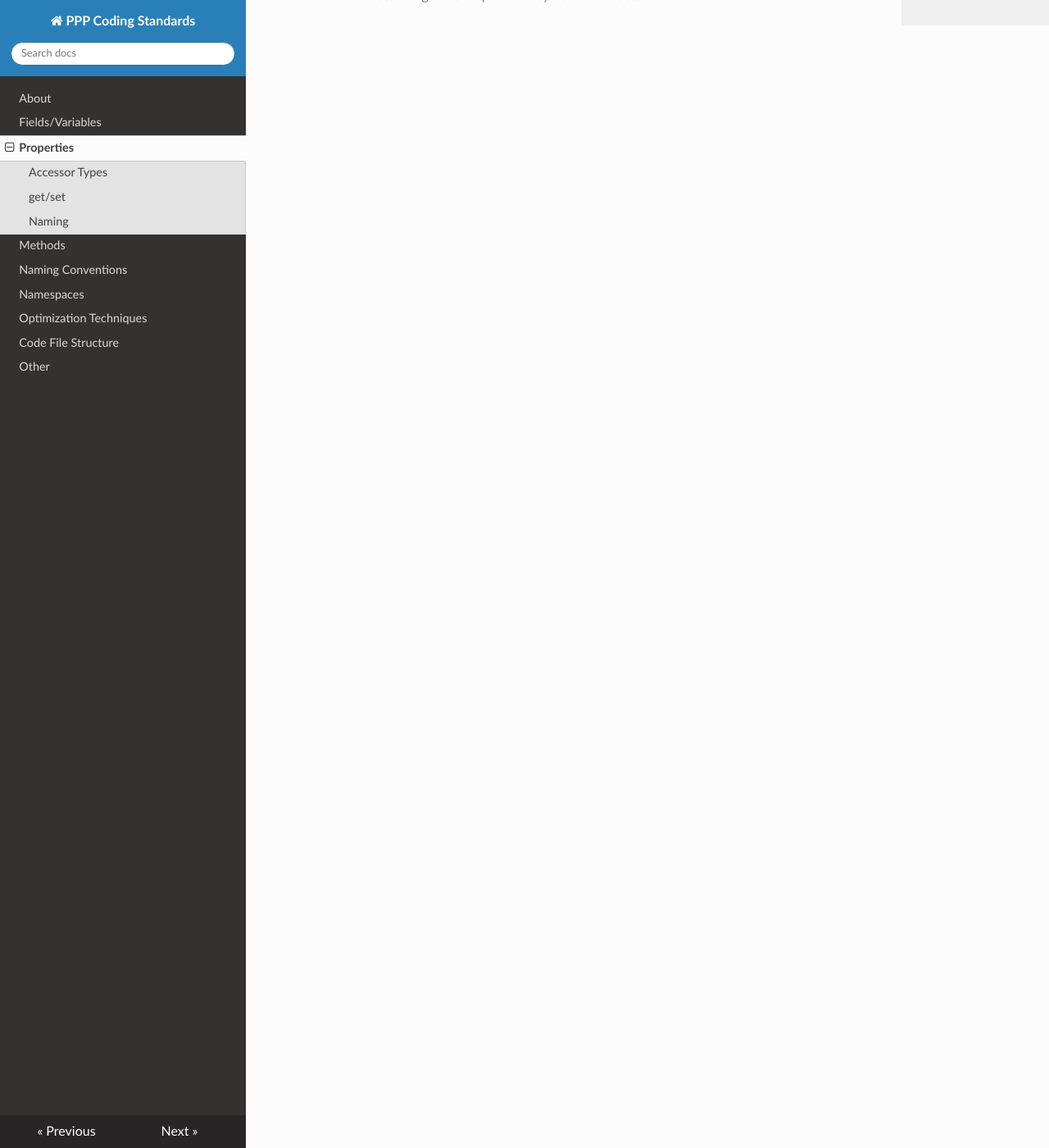
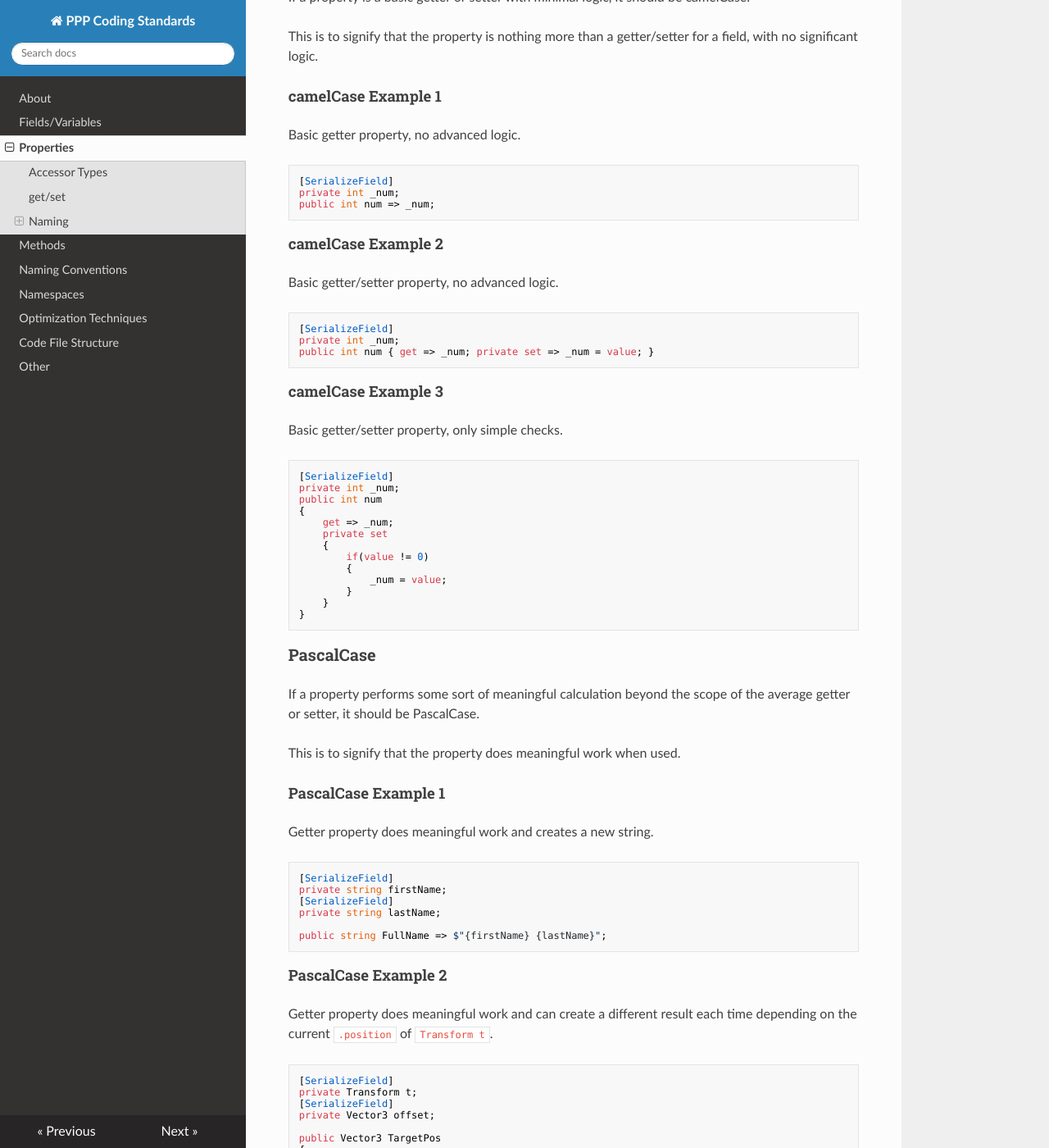
Before and after one commit to DavidCampbellIII/Coding-Standards, an MkDocs documentation site: the page built from docs/properties.md, in a window 1280 px wide and 1400 px high, scrolled down 1924 px. Shown: the whole window at 82% size. Built offline with MkDocs 1.6.1, drawn with Linux system fonts in a browser that asks for light colours; nearby versions of some CDN libraries; some of the changed text lies outside the part shown.

Commit message:
Added property naming convention examples

````diff
--- a/docs/properties.md
+++ b/docs/properties.md
@@ -82,6 +82,118 @@ public int myNum
 }
 ```
 
+---
+
 ## Naming
 
-Properties should be named in camelCase.
+Properties should be named in either camelCase or PascalCase, depending on their purpose.
+
+### camelCase
+
+If a property is a basic getter or setter with minimal logic, it should be camelCase.
+
+This is to signify that the property is nothing more than a getter/setter for a field, with no significant logic.
+
+#### camelCase Example 1
+
+Basic getter property, no advanced logic.
+
+```csharp
+[SerializeField]
+private int _num;
+public int num => _num;
+```
+
+#### camelCase Example 2
+
+Basic getter/setter property, no advanced logic.
+
+```csharp
+[SerializeField]
+private int _num;
+public int num { get => _num; private set => _num = value; }
+```
+
+#### camelCase Example 3
+
+Basic getter/setter property, only simple checks.
+
+```csharp
+[SerializeField]
+private int _num;
+public int num
+{
+    get => _num;
+    private set
+    {
+        if(value != 0)
+        {
+            _num = value;
+        }
+    }
+}
+```
+
+### PascalCase
+
+If a property performs some sort of meaningful calculation beyond the scope of the average getter or setter, it should be PascalCase.
+
+This is to signify that the property does meaningful work when used.
+
+#### PascalCase Example 1
+
+Getter property does meaningful work and creates a new string.
+
+```csharp
+[SerializeField]
+private string firstName;
+[SerializeField]
+private string lastName;
+
+public string FullName => $"{firstName} {lastName}";
+```
+
+#### PascalCase Example 2
+
+Getter property does meaningful work and can create a different result each time depending on the current `.position` of `Transform t`.
+
+```csharp
+[SerializeField]
+private Transform t;
+[SerializeField]
+private Vector3 offset;
+
+public Vector3 TargetPos
+{
+    get
+    {
+        if(t)
+        {
+            return t.position + offset;
+        }
+        return Vector3.zero;
+    }
+};
+```
+
+#### PascalCase Example 3
+
+Property with simple getter, but with a setter doing meaningful work that may involve a method call and object state change.
+
+```csharp
+private int _num;
+
+public int Num
+{
+    get => _num;
+    set
+    {
+        if(value % 3 == 0)
+        {
+            SomeMethod();
+        }
+
+        _num = Mathf.Clamp(value, -100, 100);
+    }
+};
+```
````
Also changed, not shown: docs/naming.md (+1 -1 lines).
